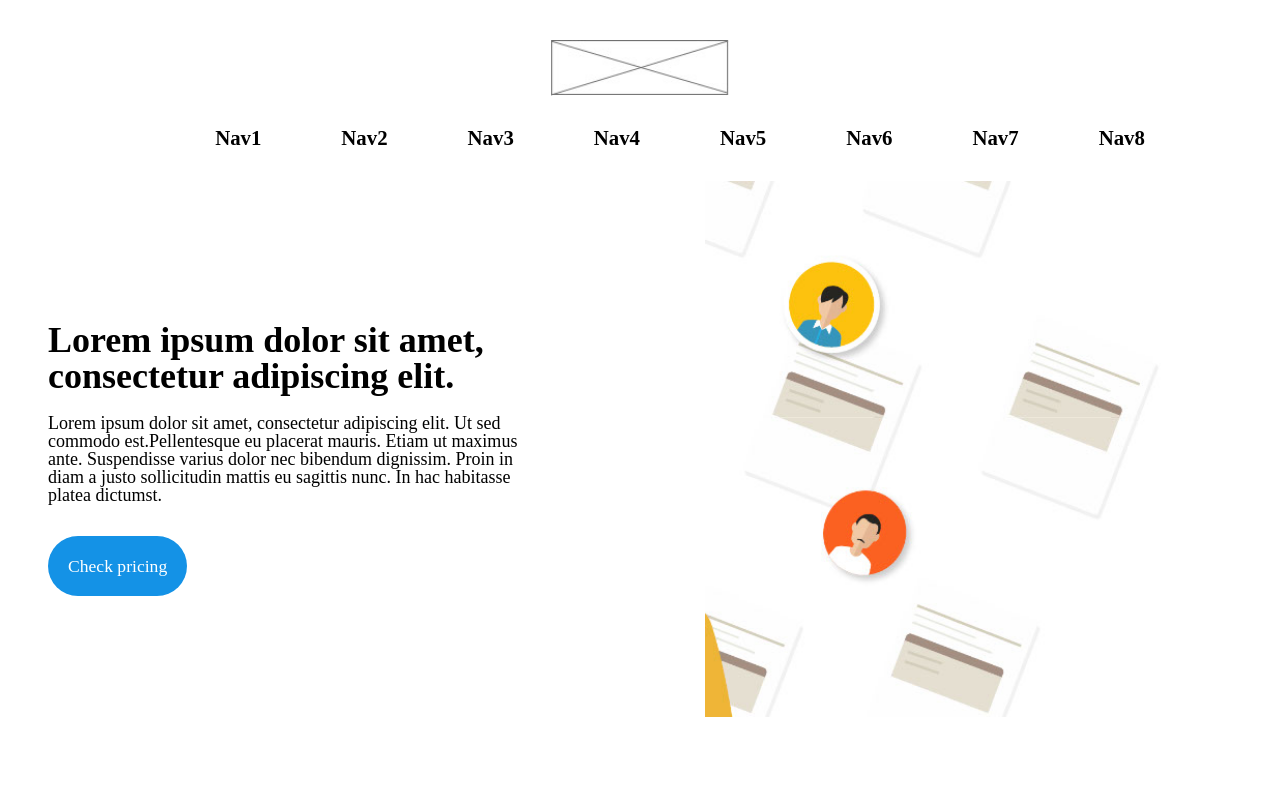
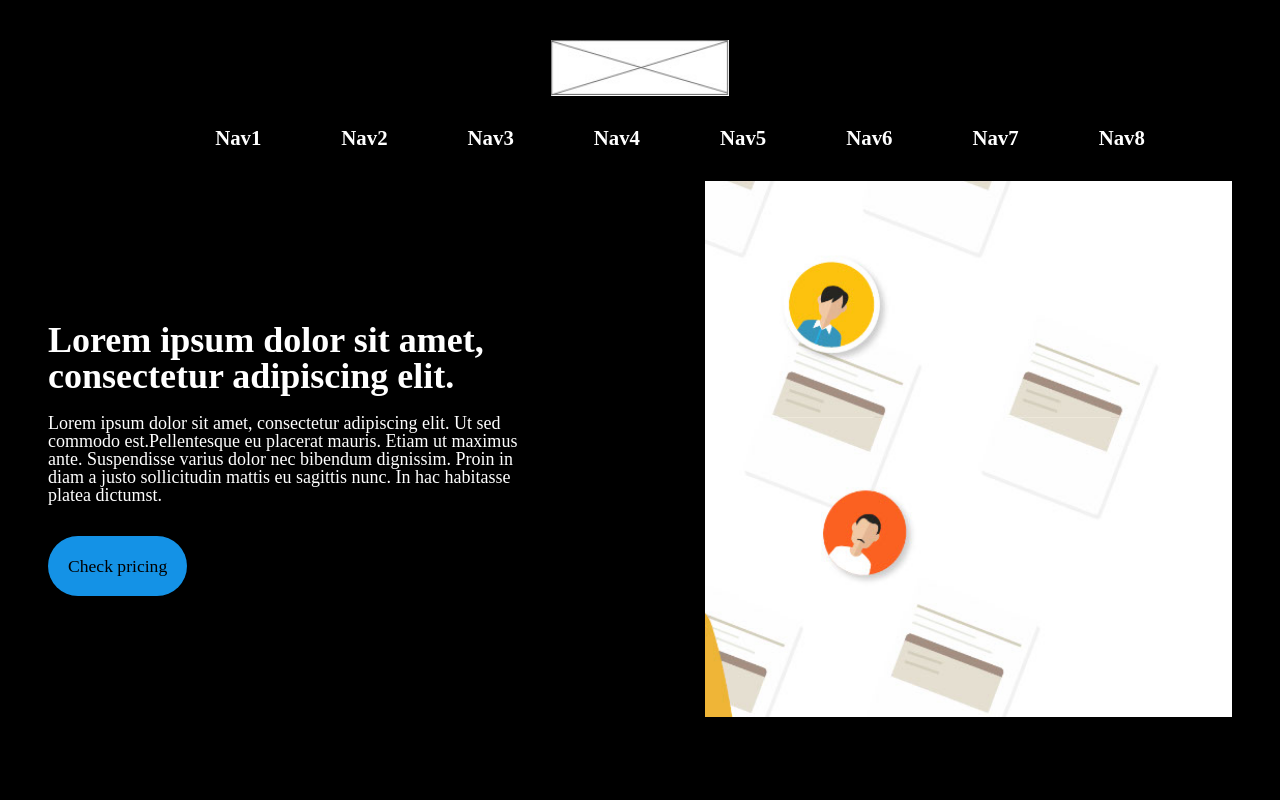
Before and after one commit to fugi98/Demo-page-design-with-sass, a plain HTML site: page dist/index.html in a window 1280 px wide. Shown: the top 800 px of the page. Drawn offline with nearby package versions, Linux system fonts and the light colour scheme; files that its build step writes are made by us from their sources.

Commit message:
Update _config.scss

```diff
--- a/scss/_config.scss
+++ b/scss/_config.scss
@@ -1,5 +1,5 @@
-$primary-color: #fff;
-$secondary-color: #000;
+$primary-color: #000;
+$secondary-color: #fff;
 
 
 *{
```
